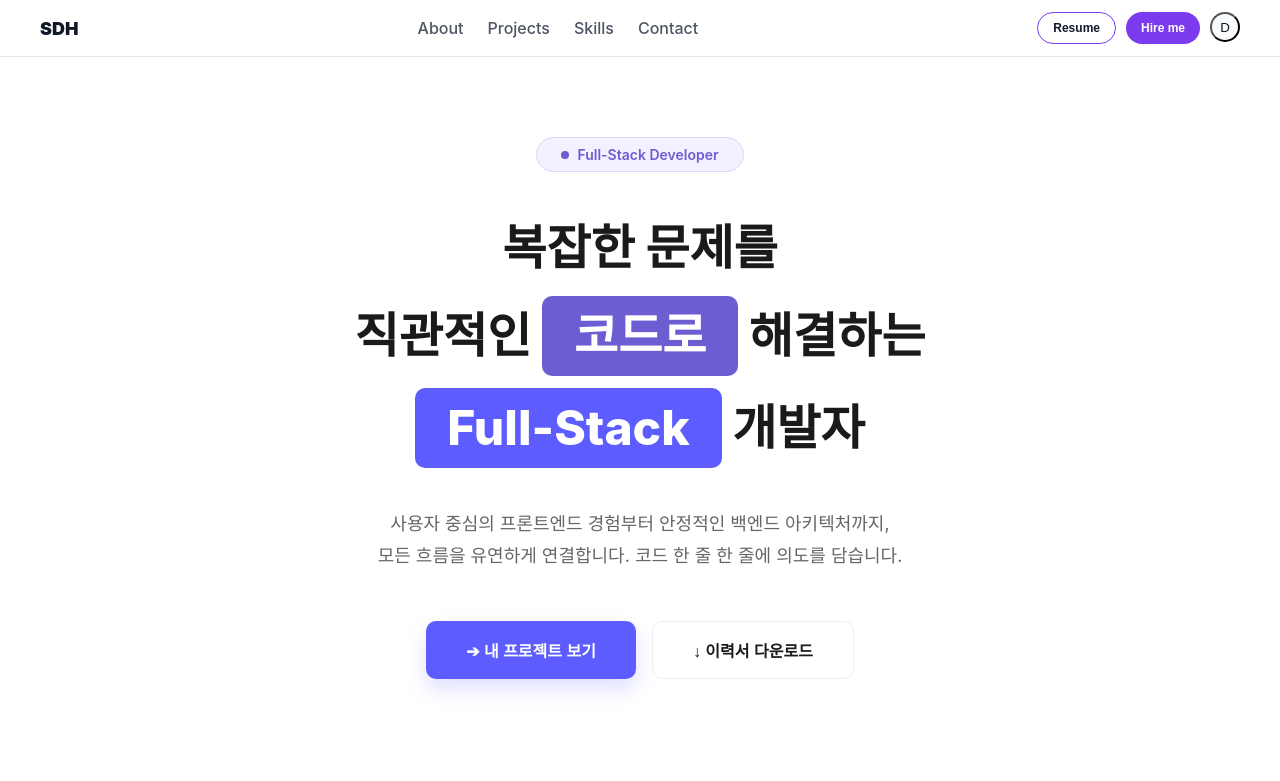
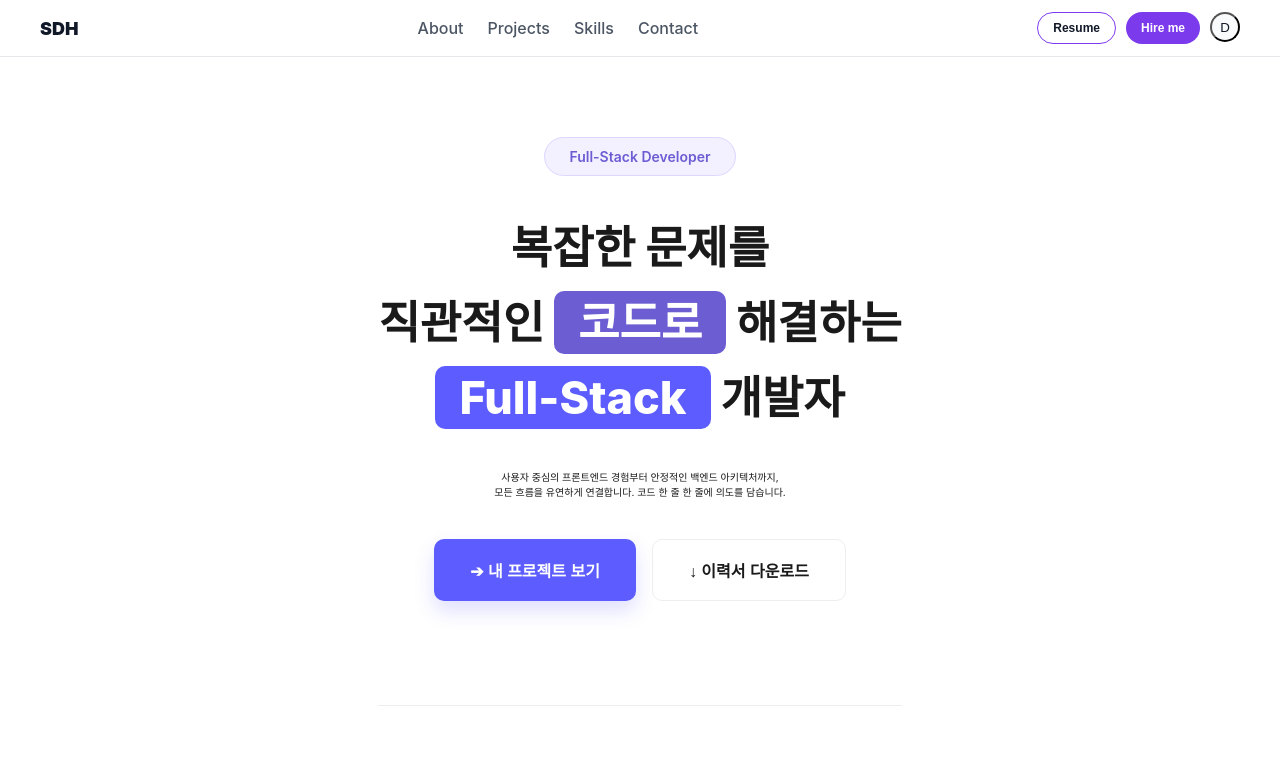
Before and after one commit to lsmxy4/Portfolio, a React (Vite) app: page / in a window 1280 px wide. Shown: the top 781 px of the page. Built offline with nearby package versions, Linux system fonts and the light colour scheme; a web font is replaced by a local one.

Commit message:
hero update

```diff
--- a/src/components/hero/Hero.module.scss
+++ b/src/components/hero/Hero.module.scss
@@ -1,5 +1,6 @@
 @use '../../styles/variables' as *;
 
+// 테마별 변수 설정
 :root {
     --hero-bg: #ffffff;
     --hero-text: #1a1a1a;
@@ -8,7 +9,6 @@
     --hero-badge-border: #dcd7ff;
     --hero-divider: #eeeeee;
     --hero-btn-outline-border: #eeeeee;
-    --hero-btn-outline-shadow: rgba(0, 0, 0, 0.05);
 }
 
 [data-theme='dark'] {
@@ -16,10 +16,9 @@
     --hero-text: #ffffff;
     --hero-subtext: #b0b0b0;
     --hero-badge-bg: #1a1a2e;
-    --hero-badge-border: #{$color-primary}; // $color-primary 사용
+    --hero-badge-border: #6c5dd3;
     --hero-divider: rgba(255, 255, 255, 0.1);
     --hero-btn-outline-border: #444444;
-    --hero-btn-outline-shadow: transparent;
 }
 
 .hero {
@@ -28,7 +27,6 @@
     min-height: 90vh;
     display: flex;
     align-items: center;
-    font-family: $font-sans;
     transition: $transition-theme;
 
     .inner {
@@ -41,7 +39,7 @@
             text-align: center;
             gap: $space-6;
 
-            /* 1. 상단 배지 */
+            /* 1. 배지 Hover: 살짝 불투명도 조절 */
             .badge {
                 display: inline-flex;
                 align-items: center;
@@ -50,90 +48,93 @@
                 border: 1.5px solid var(--hero-badge-border);
                 color: #6c5dd3;
                 border-radius: $radius-full;
-                padding: $space-1 $space-4;
+                padding: 10px 24px;
                 font-size: $font-size-sm;
                 font-weight: 600;
-                transition: $transition-theme;
+                transition: all 0.3s ease;
+                cursor: default;
 
-                &::before {
-                    content: '';
-                    width: 0.8rem;
-                    height: 0.8rem;
-                    background-color: #6c5dd3;
-                    border-radius: 50%;
+                &:hover {
+                    background-color: color-mix(in srgb, var(--hero-badge-bg), #6c5dd3 10%);
                 }
             }
 
-            /* 2. 메인 타이틀 (줄 간격 강조) */
             .tit {
-                font-size: clamp(2.8rem, 6.5vw, 4.8rem);
+                font-size: clamp(2.8rem, 6.5vw, 4.5rem);
                 font-weight: 800;
-                line-height: 1.5;
+                line-height: 1.4;
                 display: flex;
                 flex-direction: column;
                 gap: $space-2;
-                word-break: keep-all;
 
                 .highlight, .point {
+                    background-color: #6c5dd3;
                     color: #ffffff;
-                    padding: 0.4rem $space-5;
+                    padding: 4px 24px;
                     border-radius: $radius-sm;
-                    display: inline-block;
                 }
-
-                .highlight { background-color: #6c5dd3; }
                 .point { background-color: #5d5dff; }
             }
 
-            /* 3. 서브 텍스트 */
-            .txt {
-                color: var(--hero-subtext);
-                line-height: 1.8;
-                font-size: $font-size-lg;
-                max-width: 80rem;
-                transition: $transition-theme;
-            }
-
-            /* 4. 버튼 그룹 */
+            /* 2. 버튼 Hover 효과 (핵심) */
             .cta {
                 display: flex;
                 gap: $space-3;
-                margin-top: $space-1;
 
                 button {
                     font-size: $font-size-md;
-                    padding: $space-3 $space-6;
+                    padding: 18px 36px;
                     border-radius: $radius-sm;
                     font-weight: 700;
                     cursor: pointer;
-                    transition: $transition-theme, transform 0.2s ease;
-
-                    &:active { transform: scale(0.96); }
+                    transition: all 0.3s cubic-bezier(0.4, 0, 0.2, 1);
                 }
 
                 .btnPrimary {
                     background-color: #5d5dff;
                     color: white;
                     border: none;
-                    box-shadow: 0 1rem 2rem rgba(93, 93, 255, 0.2);
+                    box-shadow: 0 10px 20px rgba(93, 93, 255, 0.2);
+
+                    &:hover {
+                        transform: translateY(-4px); // 위로 살짝 올라감
+                        background-color: lighten(#5d5dff, 5%);
+                        box-shadow: 0 15px 30px rgba(93, 93, 255, 0.4); // 글로우 효과 강화
+                    }
                 }
 
                 .btnOutline {
                     background-color: transparent;
                     color: var(--hero-text);
                     border: 1px solid var(--hero-btn-outline-border);
-                    box-shadow: var(--hero-btn-outline-shadow);
+
+                    &:hover {
+                        background-color: var(--hero-text); // 배경색 채워짐
+                        color: var(--hero-bg); // 글자색 반전
+                        border-color: var(--hero-text);
+                        transform: translateY(-4px);
+                    }
                 }
             }
 
-            /* 5. 하단 통계 섹션 경계선 */
             .statsWrapper {
                 margin-top: $space-10;
                 width: 100%;
-                max-width: 60rem;
                 border-top: 1px solid var(--hero-divider);
                 padding-top: $space-6;
-                transition: border-color 0.2s ease;
+
+                :global(.statsContainer) {
+                    display: flex;
+                    justify-content: center;
+                    gap: $space-12;
+
+                    .statItem {
+                        transition: transform 0.3s ease;
+                        &:hover {
+                            transform: scale(1.05);
+                        }
+                    }
+                }
             }
         }
     }
```
